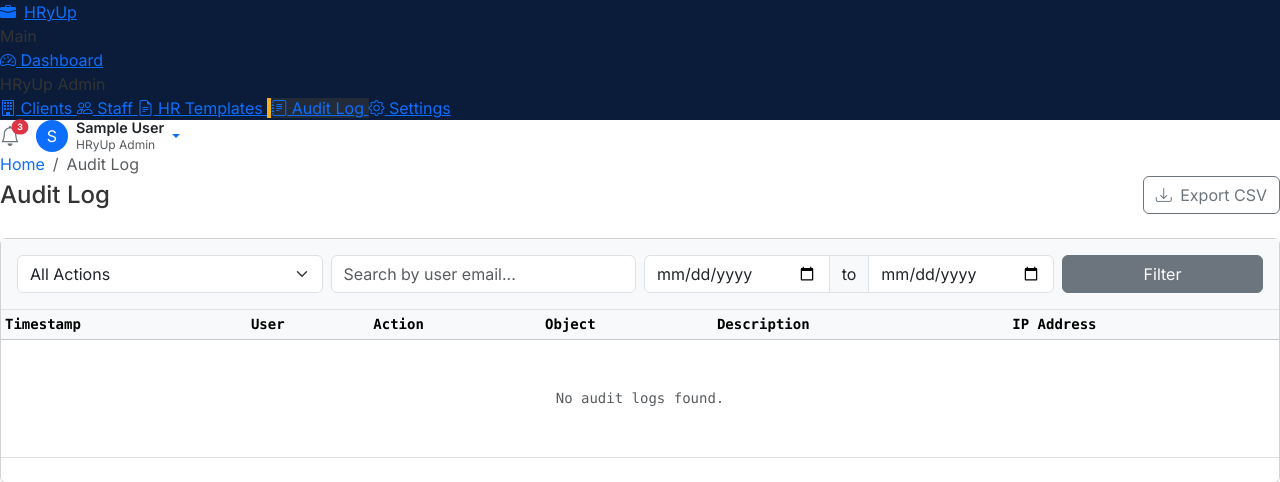
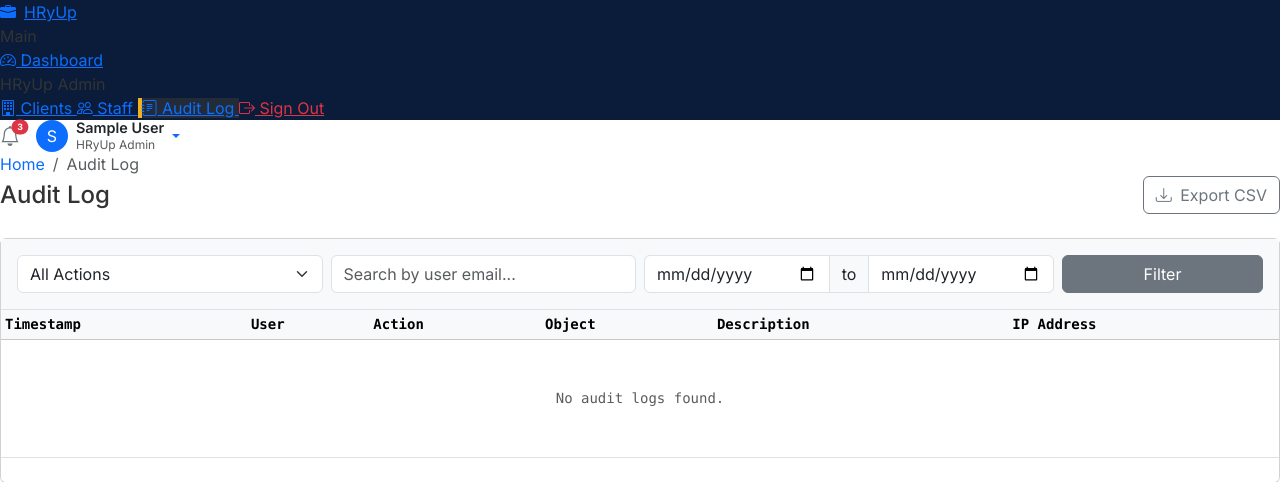
Before and after one commit to Jaycee041305/hryup-platform, a Django app: page /audit/ in a window 1280 px wide. Shown: the top 482 px of the page. Run offline with Django 5.2, Linux system fonts and the light colour scheme; a user stored in the database is signed in; tables that the repository leaves empty hold one stand-in row (values such as "Sample post"); data that the repository does not hold is empty.

Commit message:
Update sidebar: remove HR templates and change Settings to Sign Out, plus remove Subscription column from company list

```diff
--- a/templates/partials/sidebar.html
+++ b/templates/partials/sidebar.html
@@ -18,14 +18,11 @@
                 <a href="{% url 'accounts:user_list' %}" class="sidebar-nav-item">
                     <i class="bi bi-people"></i> Staff
                 </a>
-                <a href="#" class="sidebar-nav-item">
-                    <i class="bi bi-file-earmark-text"></i> HR Templates
-                </a>
                 <a href="{% url 'audit:audit_log_list' %}" class="sidebar-nav-item">
                     <i class="bi bi-journal-text"></i> Audit Log
                 </a>
-                <a href="#" class="sidebar-nav-item">
-                    <i class="bi bi-gear"></i> Settings
+                <a href="{% url 'accounts:logout' %}" class="sidebar-nav-item text-danger">
+                    <i class="bi bi-box-arrow-right"></i> Sign Out
                 </a>
             {% elif user.is_hryup_staff %}
                 <div class="sidebar-heading">HRyUp Staff</div>
```
Also changed, not shown: templates/companies/company_list.html (+0 -9 lines).
